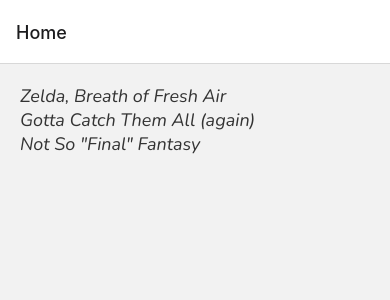
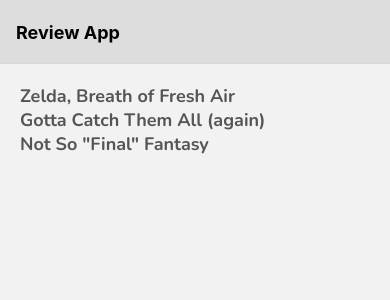
Before and after one commit to bijink/review-app_react-native, a React Native app: screen /Home in a window 390 px wide. Shown: the top 300 px of the page. Built offline with nearby package versions, Linux system fonts and the light colour scheme.

Commit message:
part 23: navigation options

```diff
--- a/App.jsx
+++ b/App.jsx
@@ -30,19 +30,28 @@
 
   return (
     <NavigationContainer onReady={onLayoutRootView}>
-      <Stack.Navigator>
-        <Stack.Screen name="Home" component={Home} />
+      <Stack.Navigator
+        screenOptions={{
+          headerStyle: { backgroundColor: "#ddd" },
+          headerTintColor: "#000",
+          headerTitleStyle: {
+            fontWeight: "bold",
+            // height: 50,
+          },
+        }}
+      >
+        <Stack.Screen
+          name="Home"
+          component={Home}
+          options={{
+            title: "Review App",
+          }}
+        />
         <Stack.Screen
           name="Review"
           component={ReviewDetails}
           options={{
-            title: "Review",
-            // ...TransitionPresets.DefaultTransition,
-            // ...TransitionPresets.SlideFromRightIOS,
-            // ...TransitionPresets.ModalPresentationIOS,
-            // ...TransitionPresets.RevealFromBottomAndroid,
-            // ...TransitionPresets.ModalTransition,
-            // ...TransitionPresets.FadeFromBottomAndroid,
+            title: "Review Details",
             ...TransitionPresets.ScaleFromCenterAndroid,
           }}
         />
--- a/screens/reviewDetails.jsx
+++ b/screens/reviewDetails.jsx
@@ -3,14 +3,12 @@
 
 export default function ReviewDetails({ route }) {
   const { title, body, rating } = route.params
-  // console.log(title, body, rating)
 
   return (
     <View style={globalStyles.container}>
       <Text>{title}</Text>
       <Text>{body}</Text>
       <Text>{rating}</Text>
-      {/* <Text>{JSON.parse(JSON.stringify(title))}</Text> */}
     </View>
   )
 }
--- a/styles/global.js
+++ b/styles/global.js
@@ -6,9 +6,9 @@
     padding: 20,
   },
   titleText: {
-    fontFamily: "Nunito-Italic",
+    fontFamily: "Nunito-Bold",
     fontSize: 18,
-    color: "#333",
+    color: "#555",
   },
   paragraph: {
     marginVertical: 8,
```
